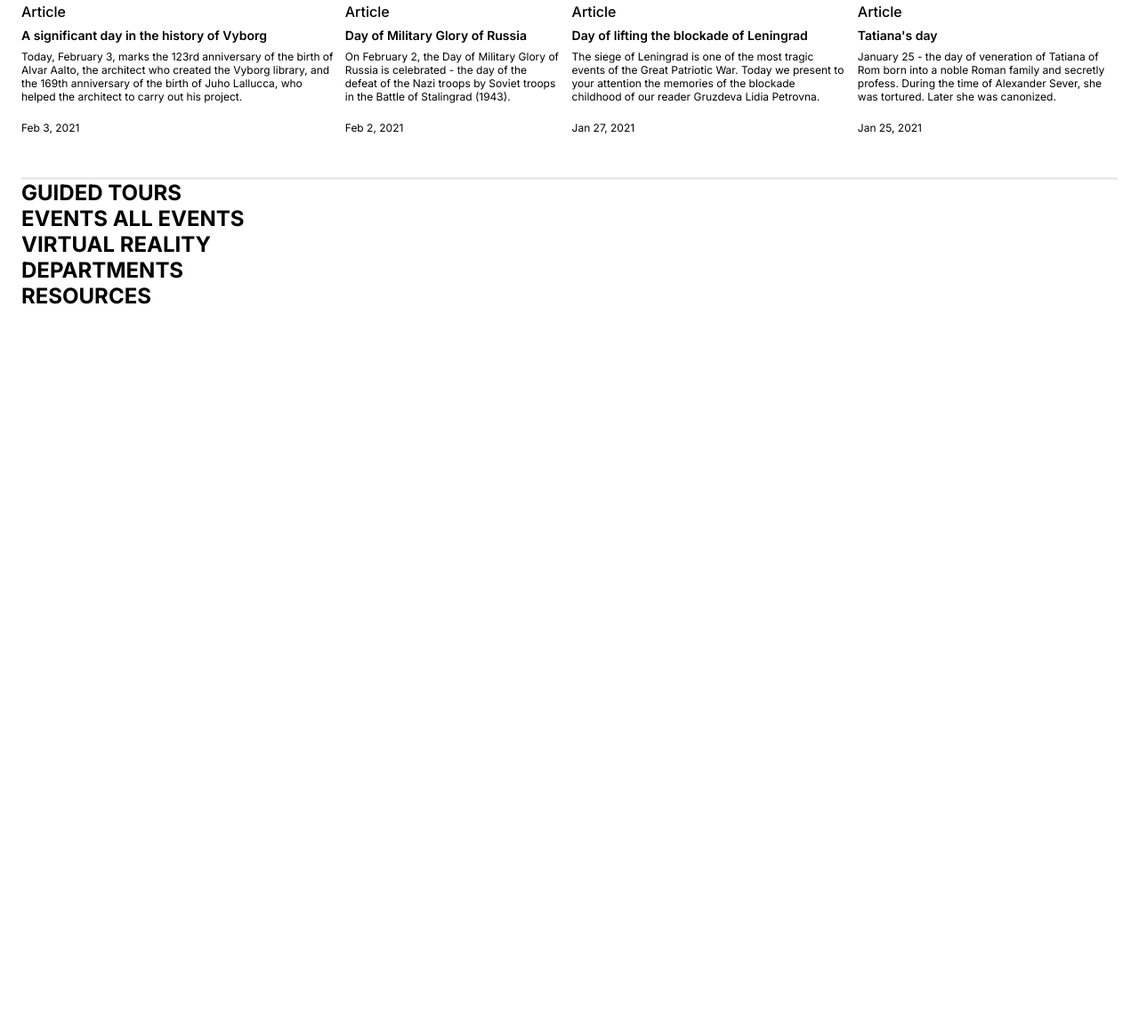
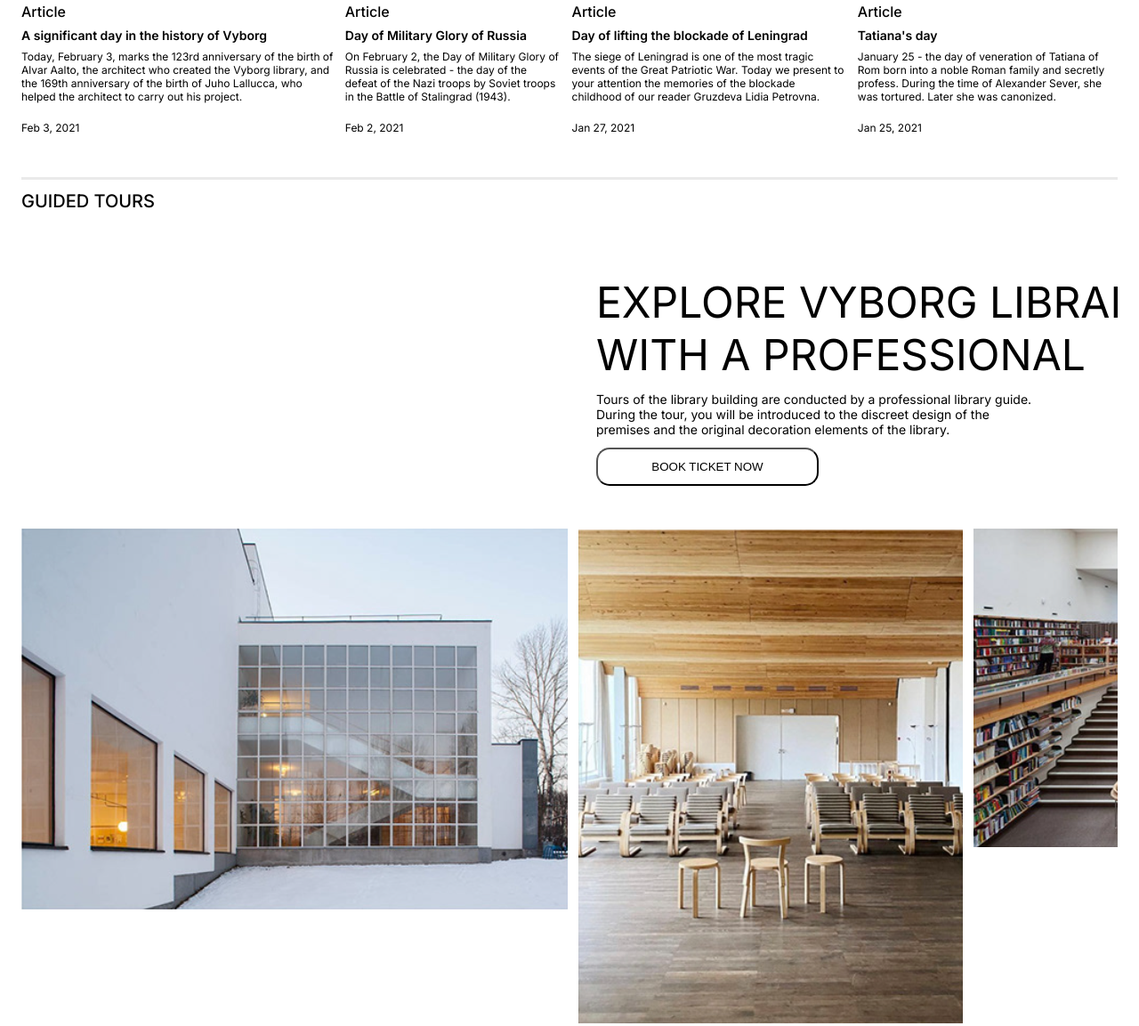
Before and after one commit to RitaGr/the-alvar-aalto-library-behance, a plain HTML site: page index.html in a window 1280 px wide. Shown: the part 682-1835 px from the top of the page at 89% size. Before the commit the page ends 1053 px from the top, so only its background shows below. Drawn offline with Linux system fonts and the light colour scheme.

Commit message:
Create guided tours section

```diff
--- a/index.html
+++ b/index.html
@@ -98,6 +98,22 @@
         </section>
         <section class="guided-tours">
             <h2 class="guided-tours__title">GUIDED TOURS</h2>
+            <div class="guided-tours__content">
+                <div class="guided-tours__info">
+                    <h3 class="guided-tours__headline">EXPLORE VYBORG LIBRARY WITH A PROFESSIONAL</h3>
+                    <p class="guided-tours__description">
+                        Tours of the library building are conducted by a professional library guide.
+                        During the tour, you will be introduced to the discreet design of the premises
+                        and the original decoration elements of the library.
+                    </p>
+                    <button class="guided-tours__button">BOOK TICKET NOW</button>
+                </div>
+                <div class="guided-tours__images">
+                    <img src="./assets/images/image1.png" alt="Library exterior" class="guided-tours__images-first">
+                    <img src="./assets/images/image2.png" alt="Library wooden ceiling" class="guided-tours__images-second">
+                    <img src="./assets/images/image3.png" alt="Library interior with bookshelves" class="guided-tours__image-third">
+                </div>
+            </div>
         </section>
         <section class="events">
             <h2 class="events__title">
--- a/scss/blocks/_departments.scss
+++ b/scss/blocks/_departments.scss
@@ -0,0 +1,11 @@
+@use '../base/variables' as *;
+
+.departments{
+    padding: 12px 0 0 0;
+    border-bottom: 3px solid $tertiary-color;
+
+    &__title{
+        font-size: 20px;
+        font-weight: 500;
+    }
+}
--- a/scss/blocks/_events.scss
+++ b/scss/blocks/_events.scss
@@ -0,0 +1,18 @@
+@use '../base/variables' as *;
+
+.events{
+    padding: 12px 0 0 0;
+    border-bottom: 3px solid $tertiary-color;
+
+    &__title{
+        display: flex;
+        flex-direction: row;
+        justify-content: space-between;
+        font-size: 20px;
+        font-weight: 500;
+
+        &-secondary{
+            font-size: 14px;
+        }
+    }
+}
--- a/scss/blocks/_guided-tours.scss
+++ b/scss/blocks/_guided-tours.scss
@@ -0,0 +1,59 @@
+@use '../base/variables' as *;
+
+.guided-tours{
+    padding: 12px 0 48px 0;
+    border-bottom: 3px solid $tertiary-color;
+    gap: 48px;
+
+    &__title{
+        font-size: 20px;
+        font-weight: 500;
+        padding: 0 0 48px 0;
+    }
+    &__content{
+        display: grid;
+        overflow: hidden;
+        grid-template-columns: auto auto auto auto;
+        grid-template-rows: auto auto;
+        gap: 24px;
+    }
+    &__info{
+        display: grid;
+        grid-column: 3 / 4;
+        grid-row : 1;
+        gap: 12px;
+        padding : 24px;
+    }
+    &__headline{
+        font-size: 48px;
+        font-weight: 400;
+    }
+    &__description{
+        font-size: 14px;
+        padding: 0 150px 0 0;
+    }
+    &__button{
+        background-color: $background-color;
+        padding: 12px 24px;
+        max-width: 250px;
+        border-radius: 15px;
+    }
+    &__images{
+        display: grid;
+        gap : 12px;
+        grid-row: 2;
+        grid-column: 1 / 4;
+        grid-template-rows: auto;
+        grid-template-columns: auto auto auto auto;
+
+        &-first{
+            grid-column: 1;
+        }
+        &-second{
+            grid-column: 2 / 4;
+        }
+        &-third{
+            grid-column: 3 / 4;
+        }
+    }
+}
--- a/scss/blocks/_virtual-reality.scss
+++ b/scss/blocks/_virtual-reality.scss
@@ -0,0 +1,11 @@
+@use '../base/variables' as *;
+
+.virtual-reality{
+    padding: 12px 0 0 0;
+    border-bottom: 3px solid $tertiary-color;
+
+    &__title{
+        font-size: 20px;
+        font-weight: 500;
+    }
+}
```
Also changed, not shown: assets/images/image1.png (added), assets/images/image2.png (added), assets/images/image3.png (added), scss/blocks/dist/_departments.css (added), scss/blocks/dist/_events.css (added), scss/blocks/dist/_guided-tours.css (added), scss/blocks/dist/_virtual-reality.css (added), styles/main.css, 1 other file.
